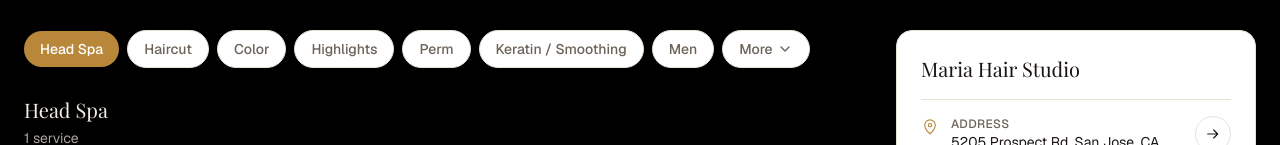
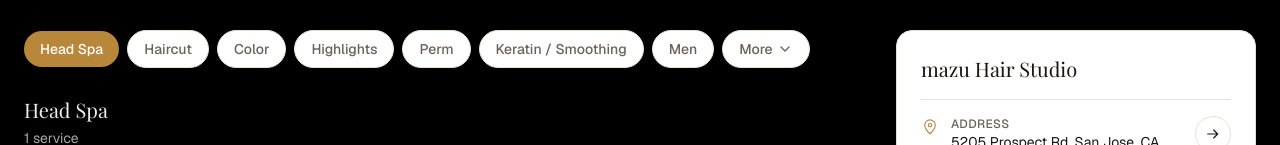
Before and after one commit to aiOakuser/mazu-hair-studio, a Next.js app: page / in a window 1280 px wide. Shown: the part 261-406 px from the top of the page. Built offline with nearby package versions, Linux system fonts and the light colour scheme; a web font is replaced by a local one.

Commit message:
new changes

```diff
--- a/src/app/layout.tsx
+++ b/src/app/layout.tsx
@@ -18,9 +18,9 @@
 });
 
 export const metadata: Metadata = {
-  title: "Maria Hair Studio — Service Menu & Booking",
+  title: "mazu Hair Studio — Service Menu & Booking",
   description:
-    "Book haircuts, color, perms, and treatments at Maria Hair Studio in San Jose, CA.",
+    "Book haircuts, color, perms, and treatments at mazu Hair Studio in San Jose, CA.",
 };
 
 export default function RootLayout({ children }: LayoutProps<"/">) {
--- a/src/data/business.ts
+++ b/src/data/business.ts
@@ -1,21 +1,23 @@
 import type { Business } from "@/lib/types";
+
+const NAME = "mazu Hair Studio";
 
 const ADDRESS = "5205 Prospect Rd, San Jose, CA 95129";
 
 const BOOKING_URL = "https://book.globaldesignerhub.com/appointments";
 
 export const business: Business = {
-  name: "Maria Hair Studio",
+  name: NAME,
   phone: "(408) 296-9027",
   email: "chaeukoh@gmail.com",
   address: ADDRESS,
-  mapQuery: `Maria Hair Studio, ${ADDRESS}`,
+  mapQuery: `${NAME}, ${ADDRESS}`,
   directionsHref: `https://www.google.com/maps/dir/?api=1&destination=${encodeURIComponent(
-    `Maria Hair Studio, ${ADDRESS}`
+    `${NAME}, ${ADDRESS}`
   )}`,
   bookingHref: BOOKING_URL,
   myBookingsHref: "https://app.globaldesignerhub.com",
-  accountHref: "https://maria-hair-studio.globaldesignerhub.com/customer-accounts",
+  accountHref: "https://mazu-hair-studio.globaldesignerhub.com/customer-accounts",
   cancellationPolicy: [
     "We ask that you please reschedule or cancel at least 2 days before the beginning of your appointment or you may be charged a cancellation fee.",
     "Less than 24 hour notice will result in a charge equal to 100% of the reserved service amount.",
--- a/src/data/services.ts
+++ b/src/data/services.ts
@@ -281,8 +281,8 @@
     bookingHref: business.bookingHref,
   },
   {
-    id: "marias-mens-haircut",
-    name: "Maria's men's haircut",
+    id: "mazus-mens-haircut",
+    name: "mazu's Men's Haircut",
     category: "Men",
     priceLabel: "Price varies",
     priceValueLabel: "Price varies",
```
